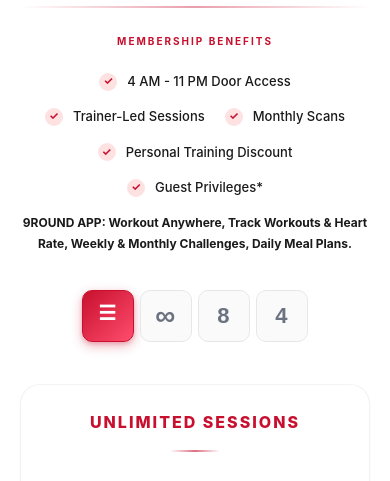
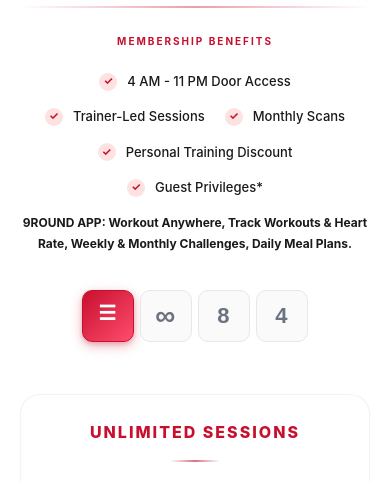
Before and after one commit to 9RoundIrvineCenter/club, a plain HTML site: page index.html in a window 390 px wide. Shown: the part 122-603 px from the top of the page. Drawn offline with Linux system fonts and the light colour scheme.

```diff
--- a/styles.css
+++ b/styles.css
@@ -1576,9 +1576,9 @@
     gap: 8px;
     margin-bottom: 32px;
     padding: 0 10px;
-    padding-top: 16px;
-    padding-bottom: 16px;
-    margin-top: -16px;
+    padding-top: 24px;
+    padding-bottom: 24px;
+    margin-top: -24px;
     margin-left: calc(50% - 50vw);
     margin-right: calc(50% - 50vw);
     width: 100vw;
@@ -1961,6 +1961,9 @@
     left: 0;
     right: 0;
     padding: 0 20px;
+    padding-top: 24px;
+    padding-bottom: 24px;
+    margin-top: -24px;
   }
 }
 
@@ -1988,9 +1991,9 @@
     gap: 6px;
     margin-bottom: 28px;
     padding: 0 8px;
-    padding-top: 14px;
-    padding-bottom: 14px;
-    margin-top: -14px;
+    padding-top: 24px;
+    padding-bottom: 24px;
+    margin-top: -24px;
     margin-left: calc(50% - 50vw);
     margin-right: calc(50% - 50vw);
     width: 100vw;
```
